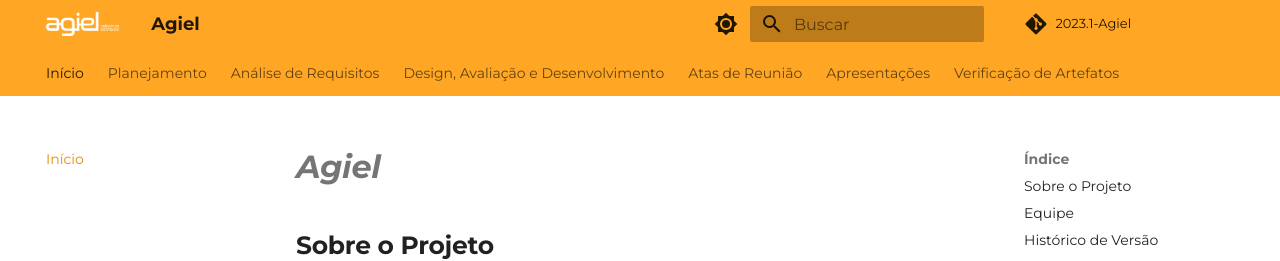
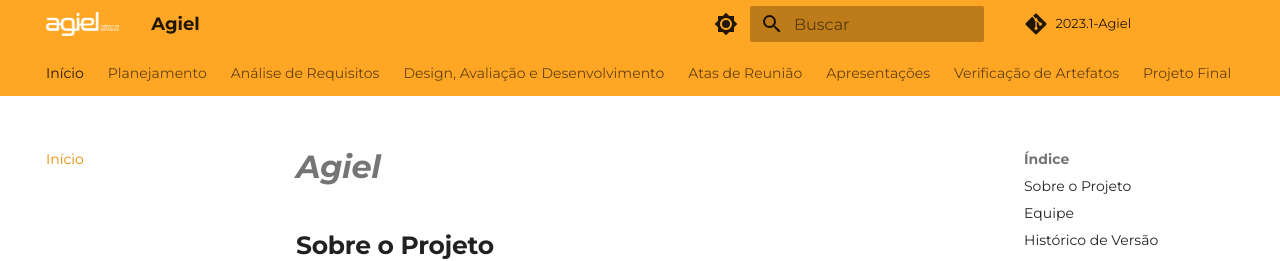
Before and after one commit to Interacao-Humano-Computador/2023.1-Agiel, an MkDocs documentation site: the page built from docs/index.md, in a window 1280 px wide and 900 px high. Shown: the top 261 px of the window. Built offline with MkDocs 1.6.1 and Material for MkDocs 9.7.7, drawn with Linux system fonts in a browser that asks for light colours; some web fonts are replaced; comment, search, counter and statistics services are not loaded.

Commit message:
docs: adicionado rota para a apresentação final

```diff
--- a/mkdocs.yml
+++ b/mkdocs.yml
@@ -97,3 +97,5 @@ nav:
       - Etapa 03: verificacao/grupo_8/etapa_3.md
       - Etapa 04: verificacao/grupo_8/etapa_4.md
       - Etapa 05: verificacao/grupo_8/etapa_5.md
+  - Projeto Final:
+    - Apresentação Final: projeto_final.md
```
